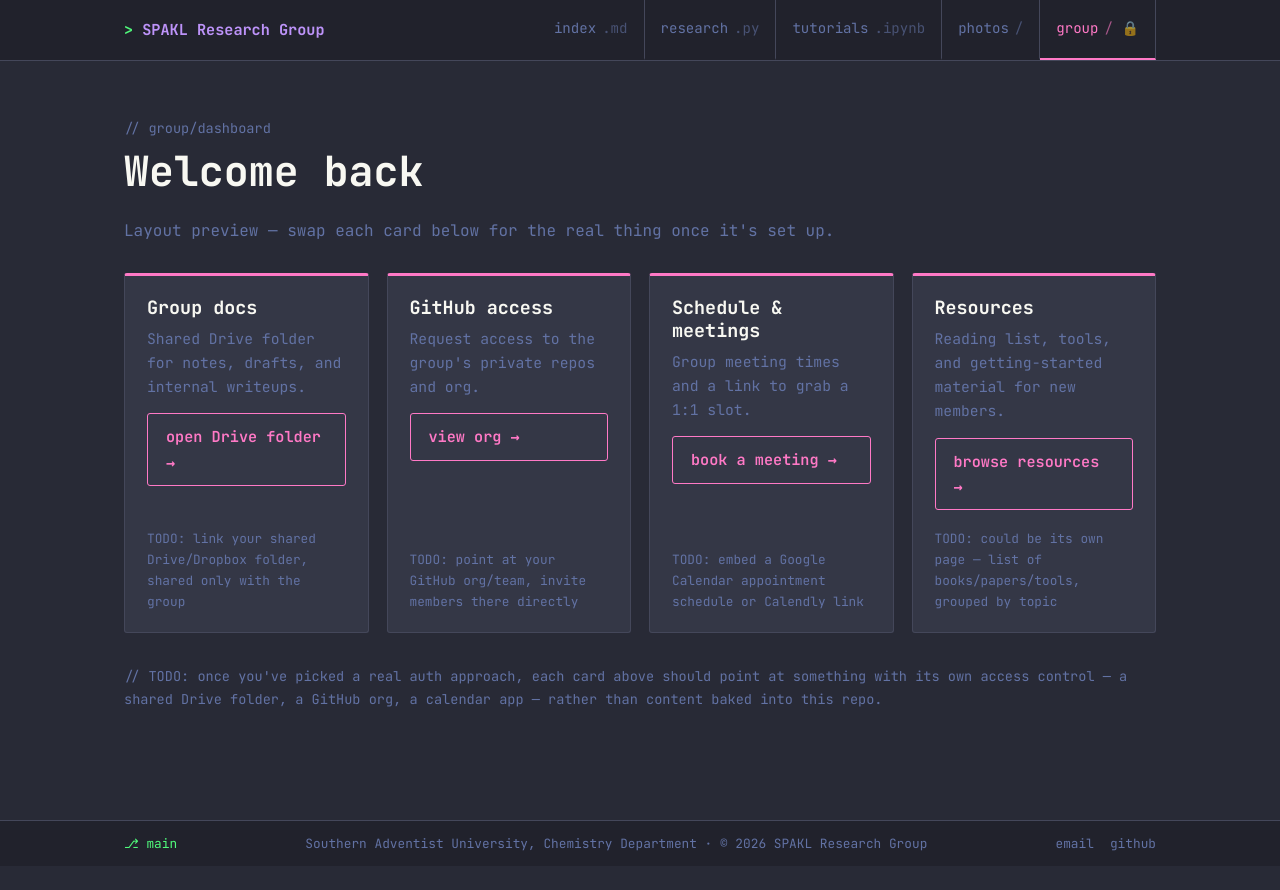
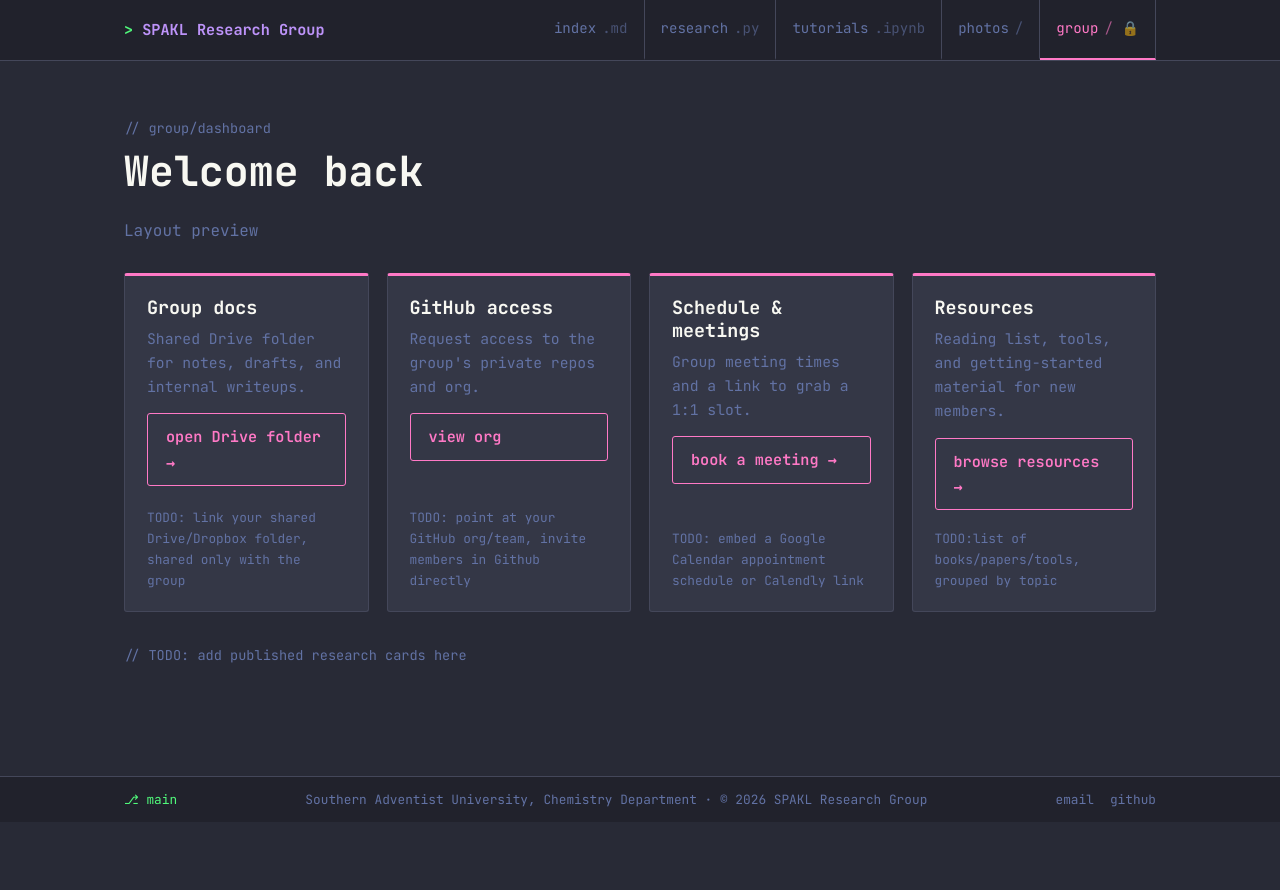
Before and after one commit to spakl/research-site, a Jekyll site: the page built from group/dashboard.html, in a window 1280 px wide. Shown: the top 890 px of the page. Built offline with Jekyll 4.4.1, drawn with Linux system fonts in a browser that asks for light colours.

Commit message:
updated photos and dashboard and index

```diff
--- a/group/dashboard.html
+++ b/group/dashboard.html
@@ -9,7 +9,7 @@ title: Group Dashboard
     <div class="section-head">
       <span class="comment">group/dashboard</span>
       <h1>Welcome back</h1>
-      <p class="text-muted">Layout preview — swap each card below for the real thing once it's set up.</p>
+      <p class="text-muted">Layout preview</p>
     </div>
 
     <div class="grid">
@@ -23,8 +23,8 @@ title: Group Dashboard
       <div class="card" data-accent="group">
         <h3>GitHub access</h3>
         <p>Request access to the group's private repos and org.</p>
-        <a href="{{ site.github_org }}" class="btn btn-plain" style="margin-top:6px;">view org →</a>
-        <span class="card-meta">TODO: point at your GitHub org/team, invite members there directly</span>
+        <a href="{{ site.github_org }}" class="btn btn-plain" style="margin-top:6px;">view org</a>
+        <span class="card-meta">TODO: point at your GitHub org/team, invite members in Github directly</span>
       </div>
 
       <div class="card" data-accent="group">
@@ -38,14 +38,12 @@ title: Group Dashboard
         <h3>Resources</h3>
         <p>Reading list, tools, and getting-started material for new members.</p>
         <a href="#" class="btn btn-plain" style="margin-top:6px;">browse resources →</a>
-        <span class="card-meta">TODO: could be its own page — list of books/papers/tools, grouped by topic</span>
+        <span class="card-meta">TODO:list of books/papers/tools, grouped by topic</span>
       </div>
     </div>
 
     <p class="comment" style="margin-top: 32px;">
-      TODO: once you've picked a real auth approach, each card above should point at
-      something with its own access control — a shared Drive folder, a GitHub org,
-      a calendar app — rather than content baked into this repo.
+      TODO: add published research cards here
     </p>
   </div>
 </section>
--- a/photos.html
+++ b/photos.html
@@ -12,8 +12,8 @@ title: Photos
     </div>
 
     <div class="photo-grid">
-      <div class="photo-frame">[photo1.jpg]<br>Caption / date</div>
-      <div class="photo-frame">[photo2.jpg]<br>Caption / date</div>
+      <div class="photo-frame">[memphis.jpg]<br> MSCC Summer 2026 / June 29 2026</div>
+      <div class="photo-frame">[sau.jpg]<br>Caption / Sept 28 2026</div>
       <div class="photo-frame">[photo3.jpg]<br>Caption / date</div>
       <div class="photo-frame">[photo4.jpg]<br>Caption / date</div>
     </div>
```
Also changed, not shown: group/index.html (+2 -5 lines), memphis.jpg (added), sau.jpg (added).
